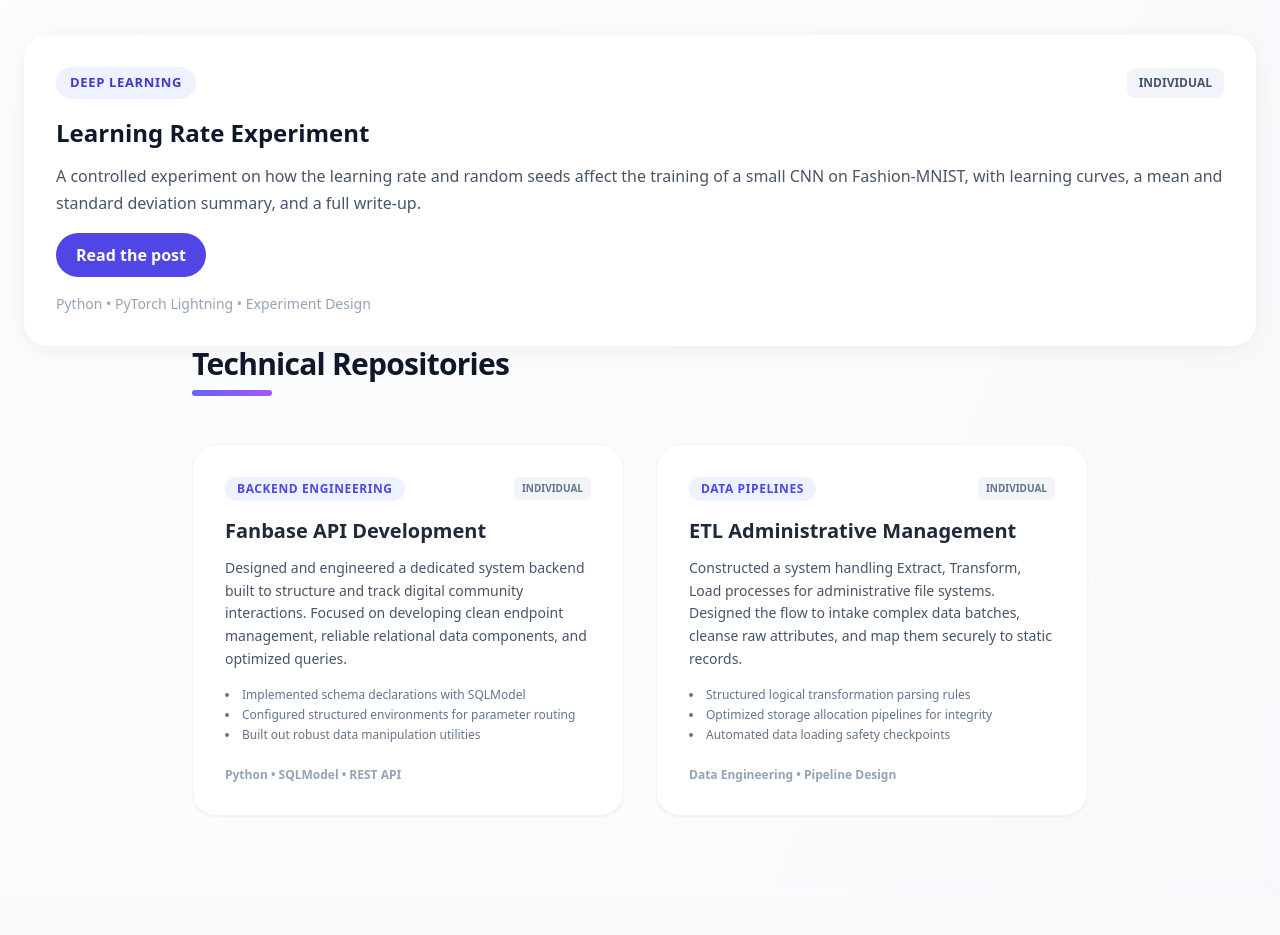
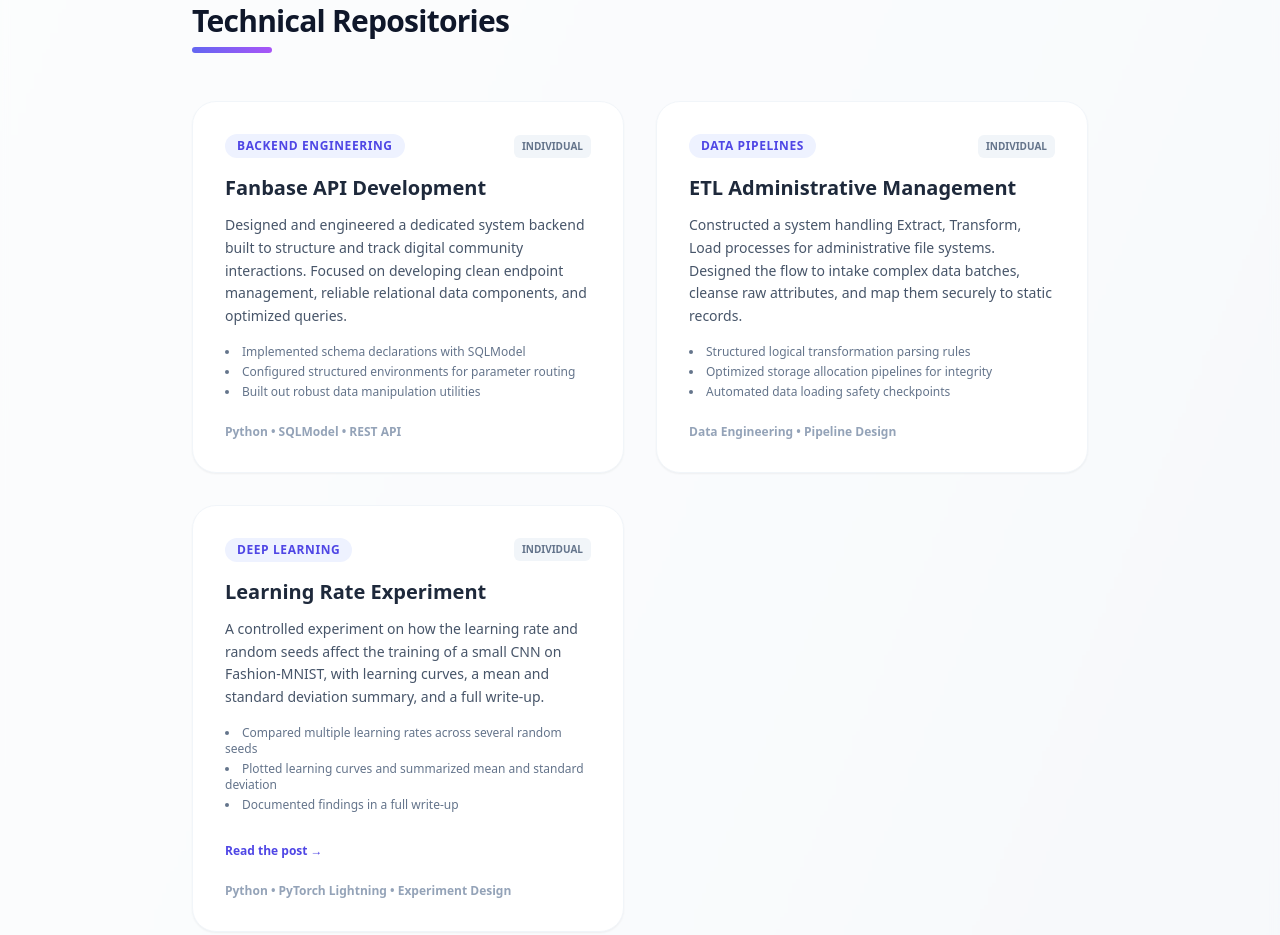
Before and after one commit to Arcel27/Bacuetes_Portfolio, a plain HTML site: page index.html in a window 1280 px wide. Shown: the part 647-1582 px from the top of the page. Drawn offline with nearby package versions, Linux system fonts and the light colour scheme.

```diff
--- a/index.html
+++ b/index.html
@@ -42,16 +42,6 @@
     </header>
 
     <section id="projects" class="py-20 px-6 bg-white/60 backdrop-blur-sm border-t border-slate-200/40">
-        <div style="background:#ffffff; border-radius:24px; padding:32px; margin-top:32px; box-shadow:0 4px 24px rgba(0,0,0,0.06); font-family:inherit;">
-  <div style="display:flex; justify-content:space-between; align-items:center; margin-bottom:16px;">
-    <span style="background:#eef2ff; color:#4338ca; font-weight:700; font-size:13px; letter-spacing:0.05em; padding:6px 14px; border-radius:999px;">DEEP LEARNING</span>
-    <span style="background:#f1f5f9; color:#475569; font-weight:700; font-size:12px; padding:6px 12px; border-radius:8px;">INDIVIDUAL</span>
-  </div>
-  <h3 style="font-size:24px; font-weight:800; margin:0 0 12px 0; color:#0f172a;">Learning Rate Experiment</h3>
-  <p style="color:#475569; line-height:1.7; margin:0 0 16px 0;">A controlled experiment on how the learning rate and random seeds affect the training of a small CNN on Fashion-MNIST, with learning curves, a mean and standard deviation summary, and a full write-up.</p>
-  <a href="learning-rate-post.html" style="display:inline-block; background:#4f46e5; color:#ffffff; font-weight:700; padding:10px 20px; border-radius:999px; text-decoration:none;">Read the post</a>
-  <p style="color:#94a3b8; font-size:14px; margin:16px 0 0 0;">Python • PyTorch Lightning • Experiment Design</p>
-</div>
         <div class="max-w-4xl mx-auto">
             <div class="flex flex-col items-center md:items-start mb-12">
                 <h2 class="text-3xl font-extrabold text-slate-900 tracking-tight">Technical Repositories</h2>
@@ -96,6 +86,25 @@
                     </div>
                     <div class="text-xs font-semibold text-slate-400">Data Engineering &bull; Pipeline Design</div>
                 </div>
+                <div class="p-8 bg-white rounded-card border border-slate-100 shadow-sm hover:shadow-xl hover:border-indigo-100 transition-all duration-300 flex flex-col justify-between">
+    <div>
+        <div class="flex justify-between items-center mb-4">
+            <span class="text-xs font-bold tracking-wider text-indigo-600 bg-indigo-50 px-3 py-1 rounded-full uppercase">Deep Learning</span>
+            <span class="text-[10px] bg-slate-100 text-slate-500 px-2 py-1 rounded-md font-bold uppercase">Individual</span>
+        </div>
+        <h3 class="font-bold text-xl text-slate-800 mb-3">Learning Rate Experiment</h3>
+        <p class="text-sm text-slate-600 leading-relaxed mb-4">
+            A controlled experiment on how the learning rate and random seeds affect the training of a small CNN on Fashion-MNIST, with learning curves, a mean and standard deviation summary, and a full write-up.
+        </p>
+        <ul class="text-xs text-slate-500 list-disc list-inside space-y-1 mb-6">
+            <li>Compared multiple learning rates across several random seeds</li>
+            <li>Plotted learning curves and summarized mean and standard deviation</li>
+            <li>Documented findings in a full write-up</li>
+        </ul>
+        <a href="learning-rate-post.html" class="inline-block text-xs font-bold text-indigo-600 hover:text-indigo-800 transition mb-6">Read the post →</a>
+    </div>
+    <div class="text-xs font-semibold text-slate-400">Python &bull; PyTorch Lightning &bull; Experiment Design</div>
+</div>
             </div>
         </div>
     </section>
```
